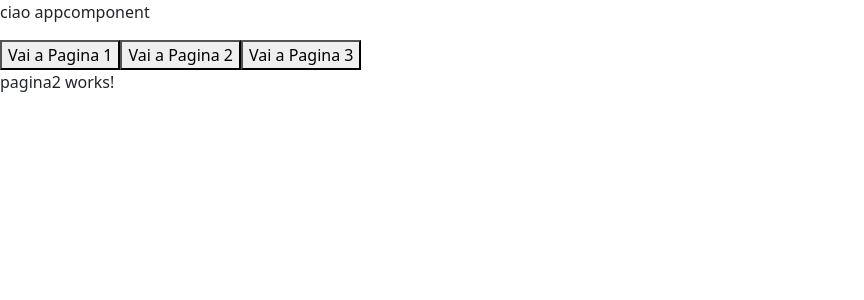
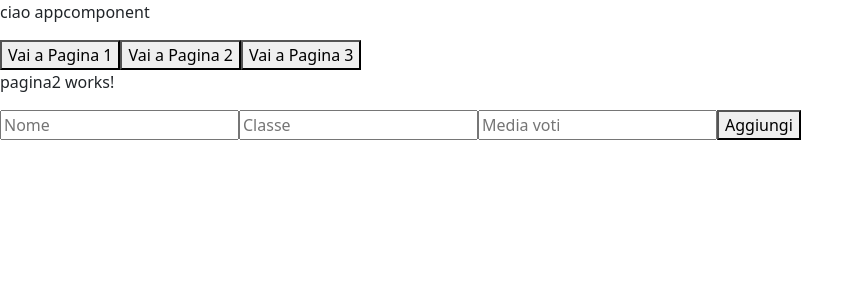
Before and after one commit to HuJun017/Angular_27_10, an Angular app in the folder progetto/: page /pagina2 in a window 1280 px wide. Shown: the top 300 px of the page, without its empty margins (0-864 px from the left). Built offline with nearby package versions, Linux system fonts and the light colour scheme.

Commit message:
funzioni aggiungi nuovo studente

```diff
--- a/progetto/src/app/pagina2/pagina2.html
+++ b/progetto/src/app/pagina2/pagina2.html
@@ -1 +1,7 @@
 <p>pagina2 works!</p>
+
+<input placeholder="Nome" [(ngModel)]="nome">
+<input placeholder="Classe" [(ngModel)]="classe">
+<input type="number" placeholder="Media voti" [(ngModel)]="mediaVoti">
+
+<button (click)="aggiungiStudente()">Aggiungi</button>
--- a/progetto/src/app/pagina2/pagina2.ts
+++ b/progetto/src/app/pagina2/pagina2.ts
@@ -1,11 +1,39 @@
 import { Component } from '@angular/core';
+import { FormsModule } from '@angular/forms';
+import { CommonModule } from '@angular/common';
+import { StudentiService } from '../services/studenti-service';
 
 @Component({
   selector: 'app-pagina2',
-  imports: [],
-  templateUrl: './pagina2.html',
-  styleUrl: './pagina2.css',
+  standalone: true,
+  imports: [CommonModule, FormsModule],
+  templateUrl: './pagina2.html'
 })
 export class Pagina2 {
+  studenti: any[] = [];
+  nome = '';
+  classe = '';
+  mediaVoti: number | null = null;
 
+  constructor(private studentiService: StudentiService) {}
+
+  ngOnInit() {
+    this.studenti = this.studentiService.getStudenti();
+  }
+
+  aggiungiStudente() {
+    const nuovoStudente = {
+      nome: this.nome,
+      classe: this.classe,
+      mediaVoti: this.mediaVoti
+    };
+
+    this.studentiService.addStudente(nuovoStudente);
+    this.studenti = this.studentiService.getStudenti();
+
+    // pulisci i campi
+    this.nome = '';
+    this.classe = '';
+    this.mediaVoti = null;
+  }
 }
```
